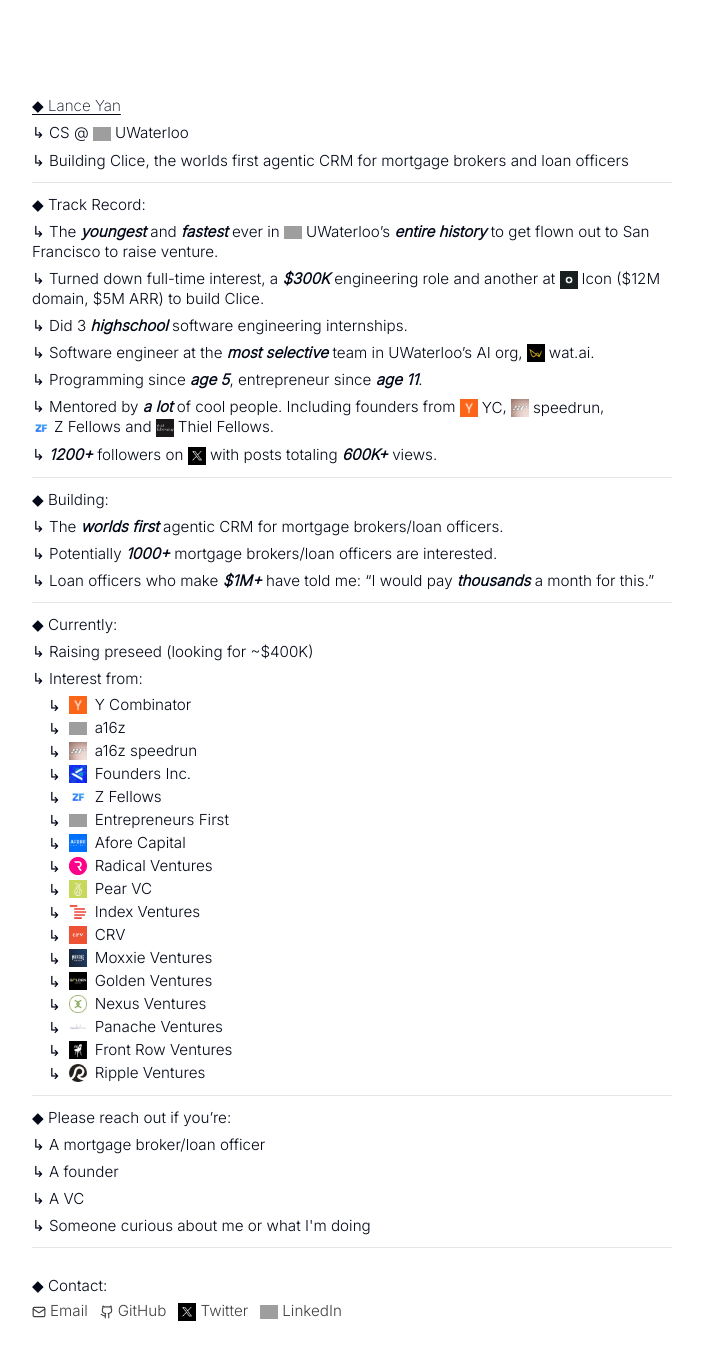
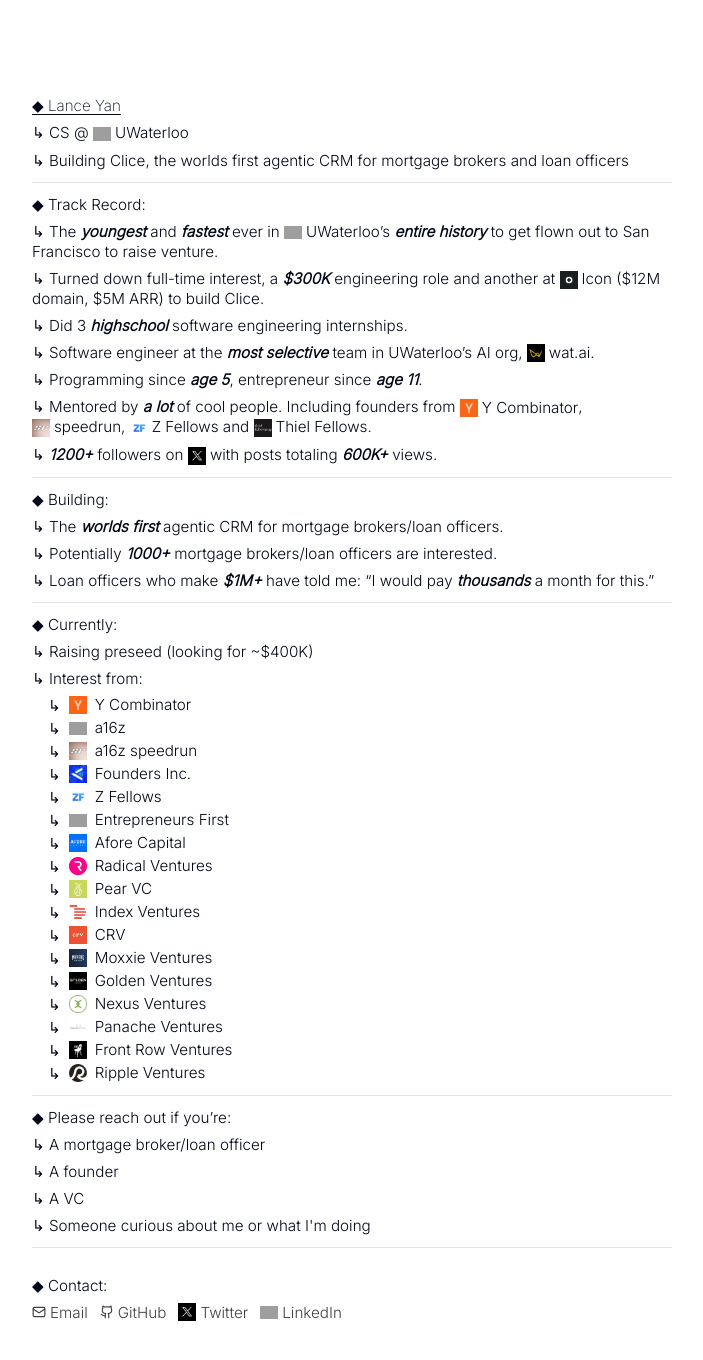
Before and after one commit to lance116/lances-portfolio, a Next.js app: page / in a window 1280 px wide. Shown: the top 1360 px of the page, without its empty margins (288-991 px from the left). Built offline with nearby package versions, Linux system fonts and the light colour scheme; grey boxes are pictures that could not be loaded.

Commit message:
slight tweak 2 text

```diff
--- a/app/page.tsx
+++ b/app/page.tsx
@@ -49,7 +49,7 @@
           <div>↳ Did 3 <span className="font-semibold italic">highschool</span> software engineering internships.</div>
           <div>↳ Software engineer at the <span className="font-semibold italic">most selective</span> team in UWaterloo’s AI org, <span className="inline-flex items-center align-middle gap-1"><Logo src="/wat.jpeg" alt="wat.ai" /><Label><a href="https://watai.ca/" target="_blank" rel="noreferrer" className="hover-underline-nudge">wat.ai</a></Label></span>.</div>
           <div>↳ Programming since <span className="font-semibold italic">age 5</span>, entrepreneur since <span className="font-semibold italic">age 11</span>.</div>
-          <div>↳ Mentored by <span className="font-semibold italic">a lot</span> of cool people. Including founders from <span className="inline-flex items-center align-middle gap-1"><Logo src="/YClogo.png" alt="YC" /><Label><a href="https://www.ycombinator.com/" target="_blank" rel="noreferrer" className="hover-underline-nudge">YC</a></Label></span>, <span className="inline-flex items-center align-middle gap-1"><Logo src="/speedrun.jpg" alt="speedrun" /><Label><a href="https://speedrun.a16z.com/" target="_blank" rel="noreferrer" className="hover-underline-nudge">speedrun</a></Label></span>, <span className="inline-flex items-center align-middle gap-1"><Logo src="/zfellows.jpg" alt="Z Fellows" /><Label><a href="https://www.zfellows.com/" target="_blank" rel="noreferrer" className="hover-underline-nudge">Z Fellows</a></Label></span> and <span className="inline-flex items-center align-middle gap-1"><Logo src="/thielfellow.png" alt="Thiel Fellows" /><Label><a href="https://thielfellowship.org/" target="_blank" rel="noreferrer" className="hover-underline-nudge">Thiel Fellows</a></Label></span>.</div>
+          <div>↳ Mentored by <span className="font-semibold italic">a lot</span> of cool people. Including founders from <span className="inline-flex items-center align-middle gap-1"><Logo src="/YClogo.png" alt="YC" /><Label><a href="https://www.ycombinator.com/" target="_blank" rel="noreferrer" className="hover-underline-nudge">Y Combinator</a></Label></span>, <span className="inline-flex items-center align-middle gap-1"><Logo src="/speedrun.jpg" alt="speedrun" /><Label><a href="https://speedrun.a16z.com/" target="_blank" rel="noreferrer" className="hover-underline-nudge">speedrun</a></Label></span>, <span className="inline-flex items-center align-middle gap-1"><Logo src="/zfellows.jpg" alt="Z Fellows" /><Label><a href="https://www.zfellows.com/" target="_blank" rel="noreferrer" className="hover-underline-nudge">Z Fellows</a></Label></span> and <span className="inline-flex items-center align-middle gap-1"><Logo src="/thielfellow.png" alt="Thiel Fellows" /><Label><a href="https://thielfellowship.org/" target="_blank" rel="noreferrer" className="hover-underline-nudge">Thiel Fellows</a></Label></span>.</div>
           <div>↳ <span className="font-semibold italic">1200+</span> followers on <span className="inline-flex items-center align-middle gap-1"><Logo src="/X.png" alt="X" /></span> with posts totaling <span className="font-semibold italic">600K+</span> views.</div>
         </div>
 
@@ -110,10 +110,10 @@
           <footer className="pb-16 sm:pb-24">
             <div>◆ Contact:</div>
             <div className="mt-2 flex items-center gap-3 text-neutral-700">
-              <a className="link-minimal inline-flex items-center gap-1" href="mailto:lance.yan.business@gmail.com"><Mail size={14} /><Label>Email</Label></a>
-              <a className="link-minimal inline-flex items-center gap-1" href="https://github.com/lance116" target="_blank" rel="noreferrer"><Github size={14} /><Label>GitHub</Label></a>
-              <a className="link-minimal inline-flex items-center gap-1" href="https://x.com/cnnguan/" target="_blank" rel="noreferrer"><Logo src="/X.png" alt="X" /><Label>Twitter</Label></a>
-              <a className="link-minimal inline-flex items-center gap-1" href="https://www.linkedin.com/in/lance-yan/" target="_blank" rel="noreferrer"><Logo src="/linkedin.webp" alt="LinkedIn" /><Label>LinkedIn</Label></a>
+              <a className="inline-flex items-center gap-1" href="mailto:lance.yan.business@gmail.com"><Mail size={14} /><span className="hover-underline-nudge">Email</span></a>
+              <a className="inline-flex items-center gap-1" href="https://github.com/lance116" target="_blank" rel="noreferrer"><Github size={14} /><span className="hover-underline-nudge">GitHub</span></a>
+              <a className="inline-flex items-center gap-1" href="https://x.com/cnnguan/" target="_blank" rel="noreferrer"><Logo src="/X.png" alt="X" /><span className="hover-underline-nudge">Twitter</span></a>
+              <a className="inline-flex items-center gap-1" href="https://www.linkedin.com/in/lance-yan/" target="_blank" rel="noreferrer"><Logo src="/linkedin.webp" alt="LinkedIn" /><span className="hover-underline-nudge">LinkedIn</span></a>
             </div>
           </footer>
         </div>
```
